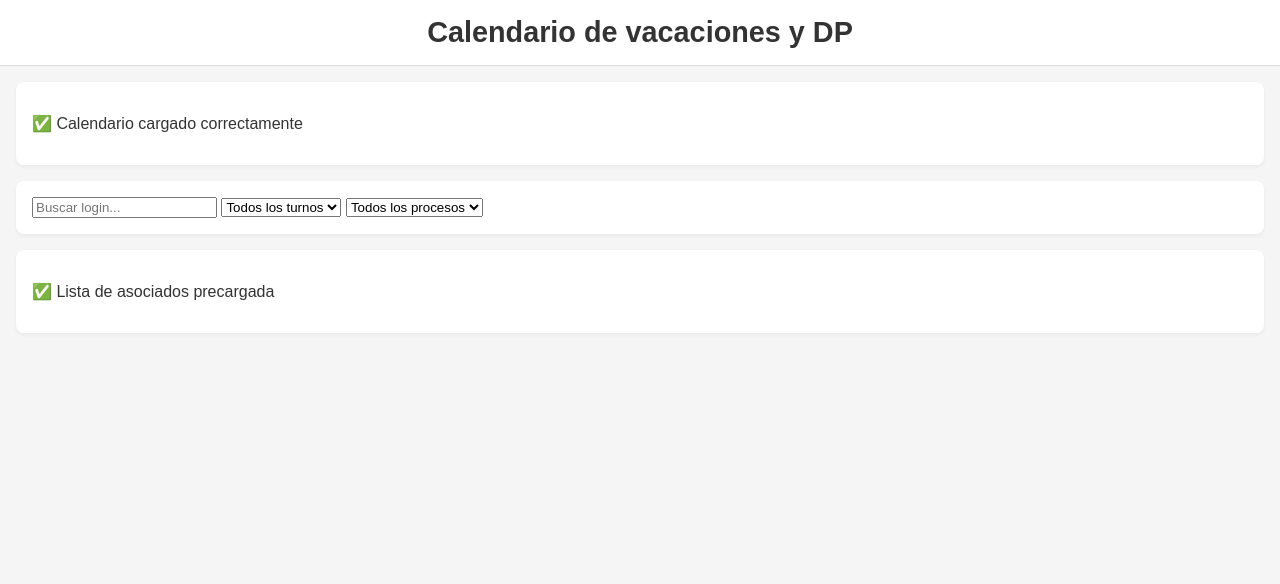
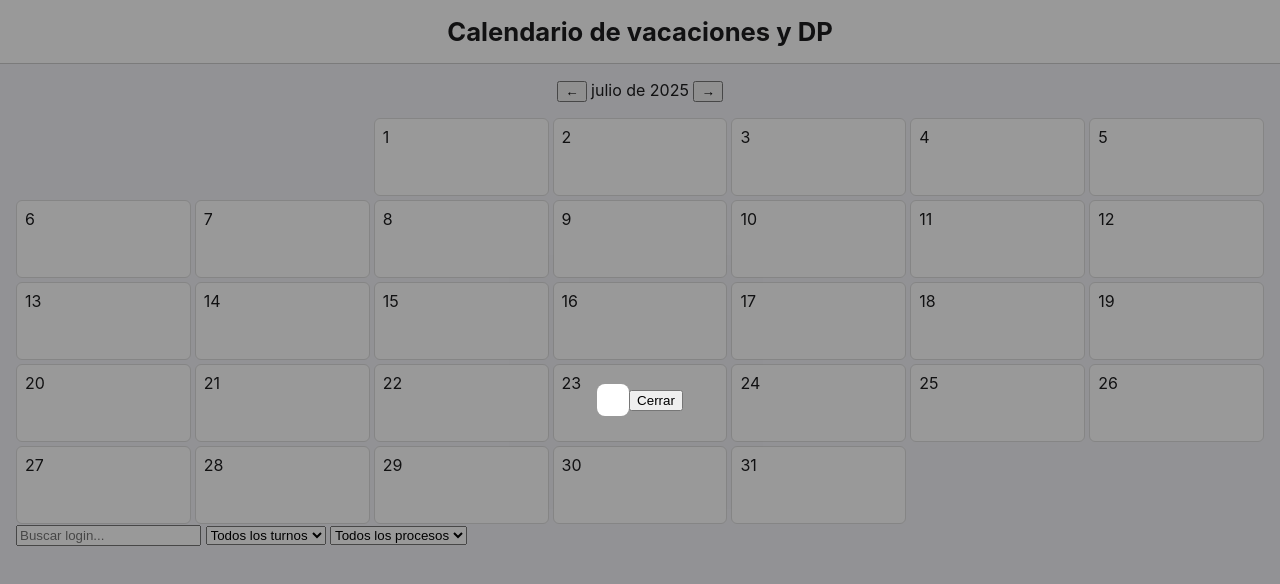
Before and after one commit to SrMachete/Calendario-AA, a plain HTML site: page index.html in a window 1280 px wide. Drawn offline with Linux system fonts and the light colour scheme.

Commit message:
Add files via upload

```diff
--- a/index.html
+++ b/index.html
@@ -8,13 +8,24 @@
 </head>
 <body>
   <h1>Calendario de vacaciones y DP</h1>
-  <div id="calendarContainer"></div>
-  <div id="filters">
-    <input type="text" id="searchLogin" placeholder="Buscar login...">
-    <select id="filterTurno"><option value="">Todos los turnos</option></select>
-    <select id="filterProceso"><option value="">Todos los procesos</option></select>
+  <div class="container">
+    <div class="calendar-controls">
+      <button id="prevMonth">←</button>
+      <span id="monthYear"></span>
+      <button id="nextMonth">→</button>
+    </div>
+    <div id="calendar"></div>
+    <div id="filters">
+      <input type="text" id="searchLogin" placeholder="Buscar login...">
+      <select id="filterTurno"><option value="">Todos los turnos</option></select>
+      <select id="filterProceso"><option value="">Todos los procesos</option></select>
+    </div>
+    <div id="asociadosListContainer"></div>
   </div>
-  <div id="asociadosListContainer"></div>
+  <div id="popup" class="hidden">
+    <div id="popupContent"></div>
+    <button onclick="closePopup()">Cerrar</button>
+  </div>
   <script src="main.js"></script>
 </body>
 </html>
--- a/main.js
+++ b/main.js
@@ -1,8 +1,61 @@
-document.addEventListener("DOMContentLoaded", () => {
-  const container = document.getElementById("calendarContainer");
-  const filters = document.getElementById("filters");
-  const listContainer = document.getElementById("asociadosListContainer");
-  container.innerHTML = "<p>✅ Calendario cargado correctamente</p>";
-  listContainer.innerHTML = "<p>✅ Lista de asociados precargada</p>";
-  filters.style.display = "block";
-});
+const calendar = document.getElementById("calendar");
+const monthYear = document.getElementById("monthYear");
+const popup = document.getElementById("popup");
+const popupContent = document.getElementById("popupContent");
+
+let currentDate = new Date();
+const asociados = [
+  { login: "bricafon", turno: "DB", procesos: ["Pick","Pit","Pack","Rebin","Dock"], color: "#FFADAD" },
+  { login: "islrica", turno: "D5", procesos: ["Pick","Dock"], color: "#FFD6A5" },
+  { login: "anorvpma", turno: "DX", procesos: ["Pick","Dock"], color: "#FDFFB6" },
+];
+
+function renderCalendar(date) {
+  calendar.innerHTML = "";
+  const year = date.getFullYear();
+  const month = date.getMonth();
+  const firstDay = new Date(year, month, 1).getDay();
+  const daysInMonth = new Date(year, month + 1, 0).getDate();
+
+  monthYear.textContent = date.toLocaleString("es-MX", { month: "long", year: "numeric" });
+
+  for (let i = 0; i < firstDay; i++) {
+    calendar.appendChild(document.createElement("div"));
+  }
+
+  for (let d = 1; d <= daysInMonth; d++) {
+    const dayDiv = document.createElement("div");
+    dayDiv.className = "day";
+    dayDiv.textContent = d;
+    dayDiv.onclick = () => showAssignPopup(d, month, year);
+    calendar.appendChild(dayDiv);
+  }
+}
+
+function showAssignPopup(day, month, year) {
+  const selectedDate = `${year}-${month+1}-${day}`;
+  let html = `<h3>${selectedDate}</h3>`;
+  html += "<p>Selecciona un asociado para asignar vacaciones o DP:</p><ul>";
+  for (const a of asociados) {
+    html += `<li style="color:${a.color}">${a.login} (${a.turno}) - ${a.procesos.join(", ")}</li>`;
+  }
+  html += "</ul>";
+  popupContent.innerHTML = html;
+  popup.classList.remove("hidden");
+}
+
+function closePopup() {
+  popup.classList.add("hidden");
+}
+
+document.getElementById("prevMonth").onclick = () => {
+  currentDate.setMonth(currentDate.getMonth() - 1);
+  renderCalendar(currentDate);
+};
+
+document.getElementById("nextMonth").onclick = () => {
+  currentDate.setMonth(currentDate.getMonth() + 1);
+  renderCalendar(currentDate);
+};
+
+renderCalendar(currentDate);
--- a/styles.css
+++ b/styles.css
@@ -1,22 +1,62 @@
 body {
-  font-family: 'Arial', sans-serif;
-  background: #f5f5f5;
+  font-family: -apple-system, BlinkMacSystemFont, 'Segoe UI', Roboto, Oxygen;
+  background-color: #f2f2f7;
   margin: 0;
   padding: 0;
-  color: #333;
+  color: #1c1c1e;
 }
 h1 {
   text-align: center;
-  background-color: #ffffff;
+  background: white;
   padding: 1rem;
   margin: 0;
-  font-size: 1.8rem;
-  border-bottom: 1px solid #ddd;
+  font-size: 1.6rem;
+  border-bottom: 1px solid #ccc;
 }
-#calendarContainer, #filters, #asociadosListContainer {
-  margin: 1rem;
+.container {
   padding: 1rem;
-  background-color: #fff;
-  border-radius: 0.5rem;
-  box-shadow: 0 2px 4px rgba(0,0,0,0.05);
 }
+.calendar-controls {
+  text-align: center;
+  margin-bottom: 1rem;
+}
+#calendar {
+  display: grid;
+  grid-template-columns: repeat(7, 1fr);
+  gap: 4px;
+}
+.day {
+  background: white;
+  border: 1px solid #ddd;
+  padding: 0.5rem;
+  min-height: 60px;
+  cursor: pointer;
+  border-radius: 6px;
+}
+.day:hover {
+  background: #e6e6ea;
+}
+.asignado {
+  font-size: 0.75rem;
+  border-radius: 3px;
+  margin-top: 4px;
+  padding: 2px 4px;
+  display: inline-block;
+}
+#popup {
+  position: fixed;
+  top: 0; left: 0;
+  width: 100%; height: 100%;
+  background: rgba(0,0,0,0.4);
+  display: flex;
+  align-items: center;
+  justify-content: center;
+}
+#popupContent {
+  background: white;
+  padding: 1rem;
+  border-radius: 8px;
+}
+.hidden {
+  display: none;
+}
```
